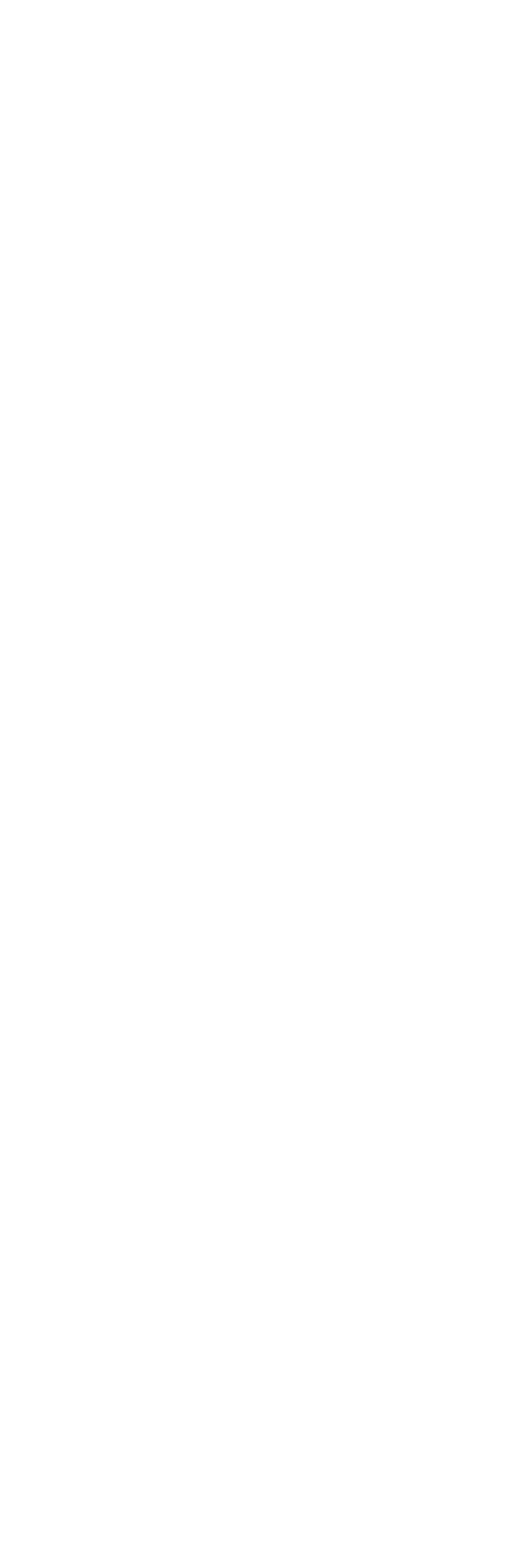
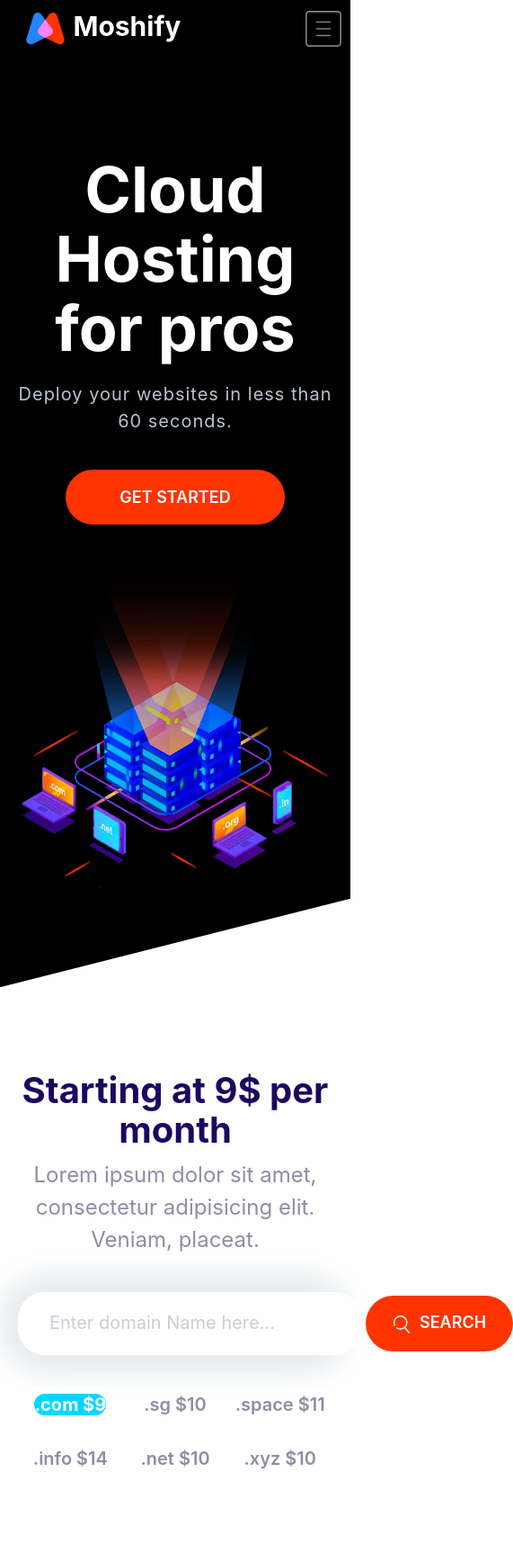
Before and after one commit to JAGADESH938/E-commerce, a plain HTML site: page index.html in a window 390 px wide. Shown: the whole page at 90% size, 571 px wide, since content can reach past the window. Before the commit the page ends 844 px from the top, so only its background shows below. Drawn offline with Linux system fonts and the light colour scheme; a small style sheet from the web is missing.

Commit message:
putting together

```diff
--- a/index.html
+++ b/index.html
@@ -10,6 +10,70 @@
 <link rel="stylesheet" href="CSS/styles.css">
 </head>
 <body>
+  <header>
+    <nav class="nav collapsible">
+      <a class="nav__brand" href="/"><img src="images/logo.svg" alt="" /></a>
+        <svg class="icon icon--white nav__toggler">
+          <use xlink:href="images/sprite.svg#menu"></use>
+        </svg>
+      <ul class="list nav__list collapsible__content">
+        <li class="nav__item"><a href="#">Hosting</a></li>
+        <li class="nav__item"><a href="#">VPS</a></li>
+        <li class="nav__item"><a href="#">Domain</a></li>
+        <li class="nav__item"><a href="#">Pricing</a></li>
+      </ul>
+    </nav>
+  </header>
+
+  <section class="block block--dark block--skewed-left hero">
+    <header class="container grid grid--1x2">
+     <div class="block__header hero__content">
+       <h1 class="block__heading">Cloud Hosting for pros</h1>
+       <p class="hero__tagline">Deploy your websites in less than 60 seconds.</p>
+       <a href="" class="btn btn--accent btn--stretched">Get started</a>
+     </header>
+     <picture>
+       <source
+        type="image/webp"
+        srcset="images/banner.webp 1x, images/banner@2x.webp 2x"
+        />
+        <source
+        type="image/png"
+        srcset="images/banner.png 1x, images/banner@2x.png 2x"
+        />
+       <img class="hero__image" src="images/banner.png" alt="" />
+     </picture>
+    </div>
+  </section>
+
+  <section class="block container block-domain">
+    <header class="block__header">
+      <h2>Starting at 9$ per month</h2>
+      <p>Lorem ipsum dolor sit amet,
+        consectetur adipisicing elit. Veniam, placeat.
+      </p>
+    </header>
+    <div class="input-group">
+      <input type="text"
+      class="input"
+      placeholder="Enter domain Name here..."
+      />
+      <button class="btn btn--accent">
+        <svg class="icon icon--white">
+          <use xlink:href="images/sprite.svg#search"></use>
+        </svg>Search
+      </button>
+    </div>
+    <ul class="list block-domain__prices">
+      <li><span class="badge badge--secondary">.com $9</span></li>
+      <li>.sg $10</li>
+      <li>.space $11</li>
+      <li>.info $14</li>
+      <li>.net $10</li>
+      <li>.xyz $10</li>
+    </ul>
+  </section>
+
   <script src="js/main.js"></script>
 </body>
 </html>
```
Also changed, not shown: components/Domainblock.html (+0 -1 lines), components/navigation.html (+1 -4 lines), components/puttingto gether.html (added, +63 -0 lines).
